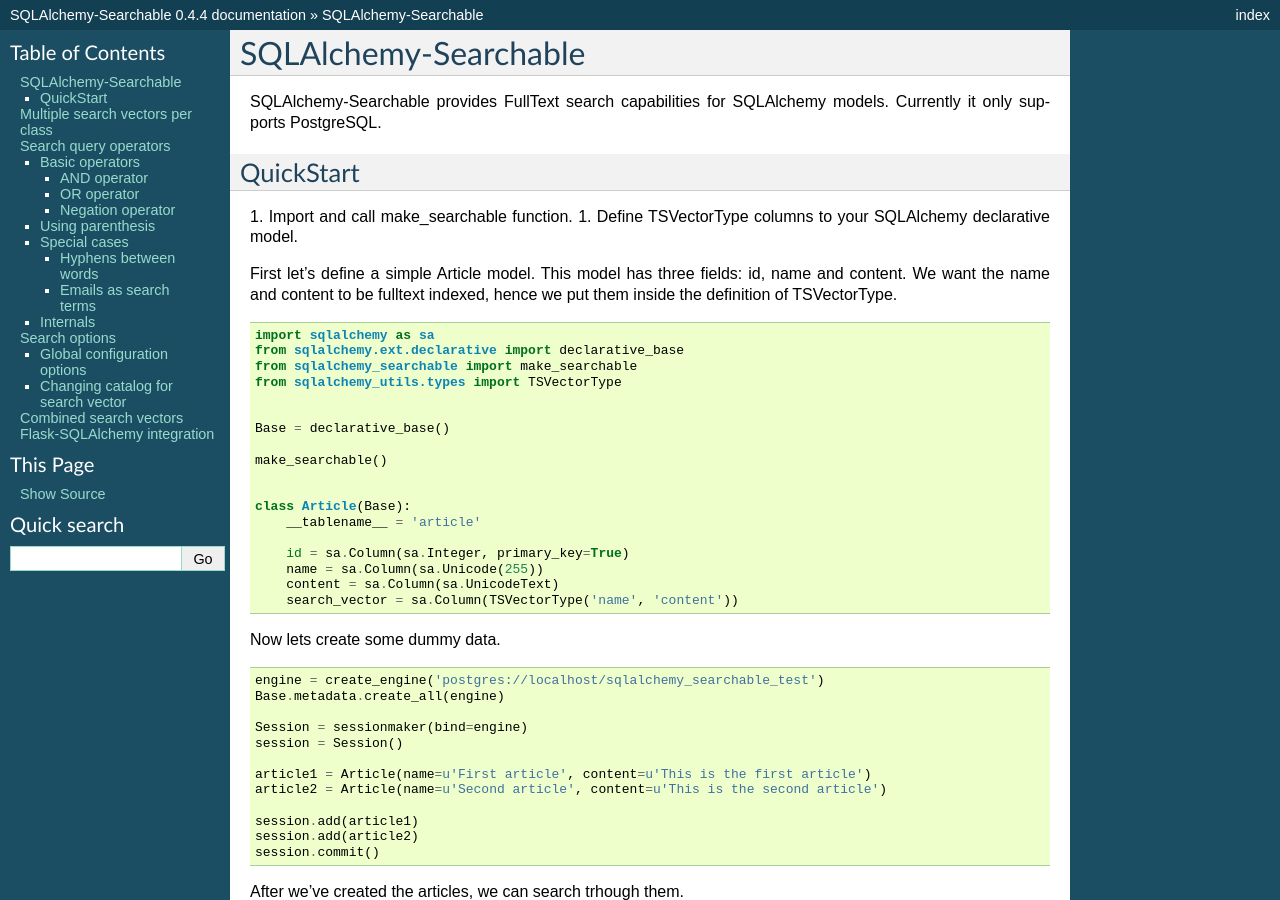
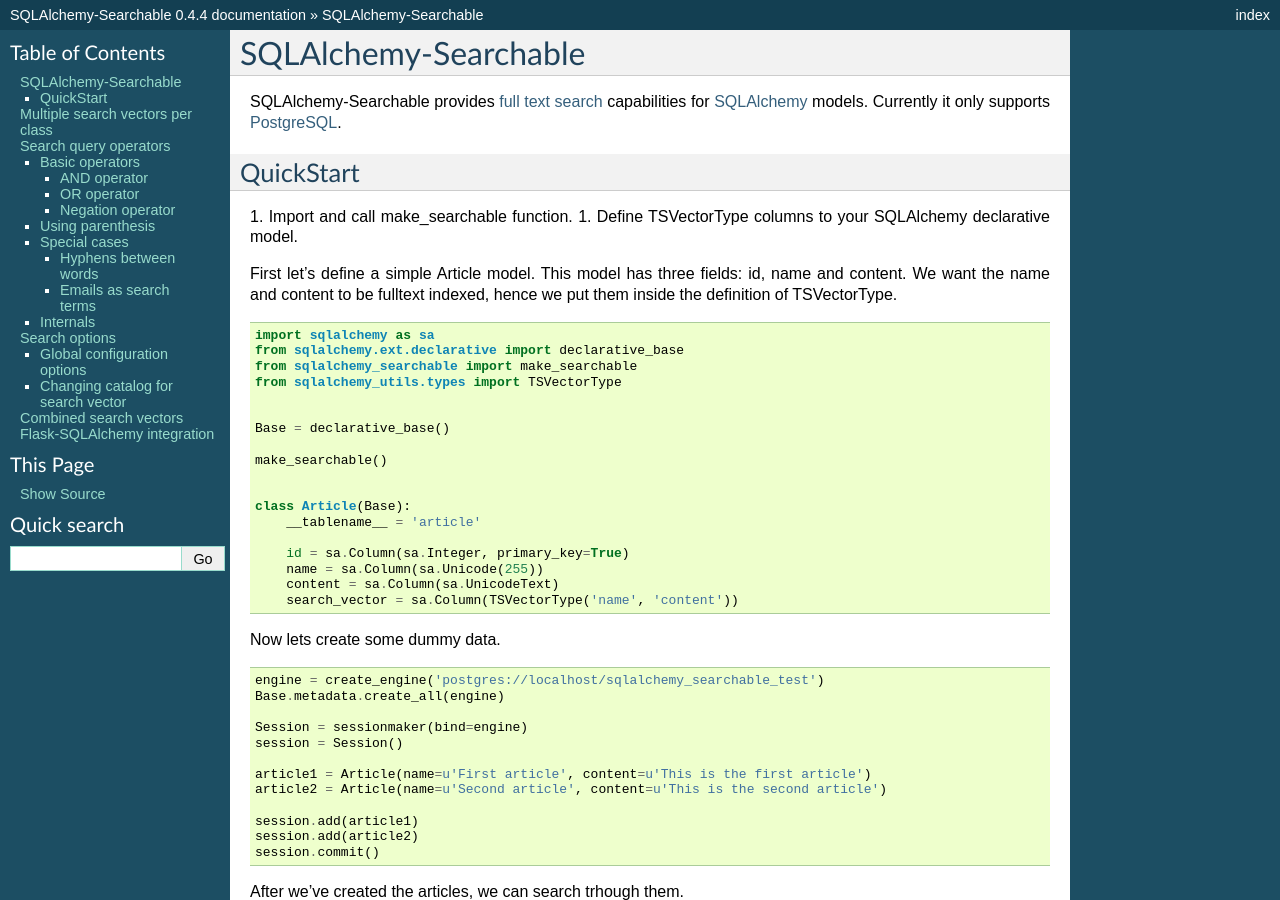
Before and after one commit to falcony-io/sqlalchemy-searchable, a Sphinx documentation site: the page built from docs/index.rst, in a window 1280 px wide and 900 px high. Built offline with Sphinx 7.4.7, drawn with Linux system fonts in a browser that asks for light colours.

Commit message:
Added links

```diff
--- a/docs/index.rst
+++ b/docs/index.rst
@@ -2,7 +2,7 @@
 =====================
 
 
-SQLAlchemy-Searchable provides FullText search capabilities for SQLAlchemy models. Currently it only supports PostgreSQL.
+SQLAlchemy-Searchable provides `full text search`_ capabilities for SQLAlchemy_ models. Currently it only supports PostgreSQL_.
 
 QuickStart
 ----------
@@ -357,3 +357,9 @@
 ::
 
     Article.query.search(u'Finland').limit(5).all()
+
+
+
+.. _`full text search`: http://en.wikipedia.org/wiki/Full_text_search
+.. _SQLAlchemy: http://http://www.sqlalchemy.org/
+.. _PostgreSQL: http://www.postgresql.org/
```
